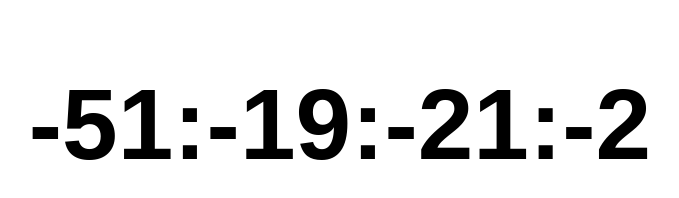
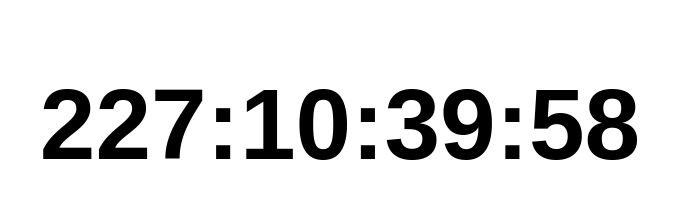
Before and after one commit to stefanledin/sl_countDownR, a plain HTML site: page index.html in a window 1280 px wide. Shown: the whole page, without its empty margins (300-979 px from the left). Drawn offline with nearby package versions, Linux system fonts and the light colour scheme.

Commit message:
Counts down to 2013… :)

```diff
--- a/index.html
+++ b/index.html
@@ -76,7 +76,7 @@
 				}
 
 				// Parametrar: jQuery selector, datum (ÅÅÅÅ-MM-DD), tid(HH:MM)
-				sl_countDownR($('h1#sl_countdown'),'2012-03-28', '19:00');
+				sl_countDownR($('h1#sl_countdown'),'2013-01-01', '00:00');
 
 			});
 
```
